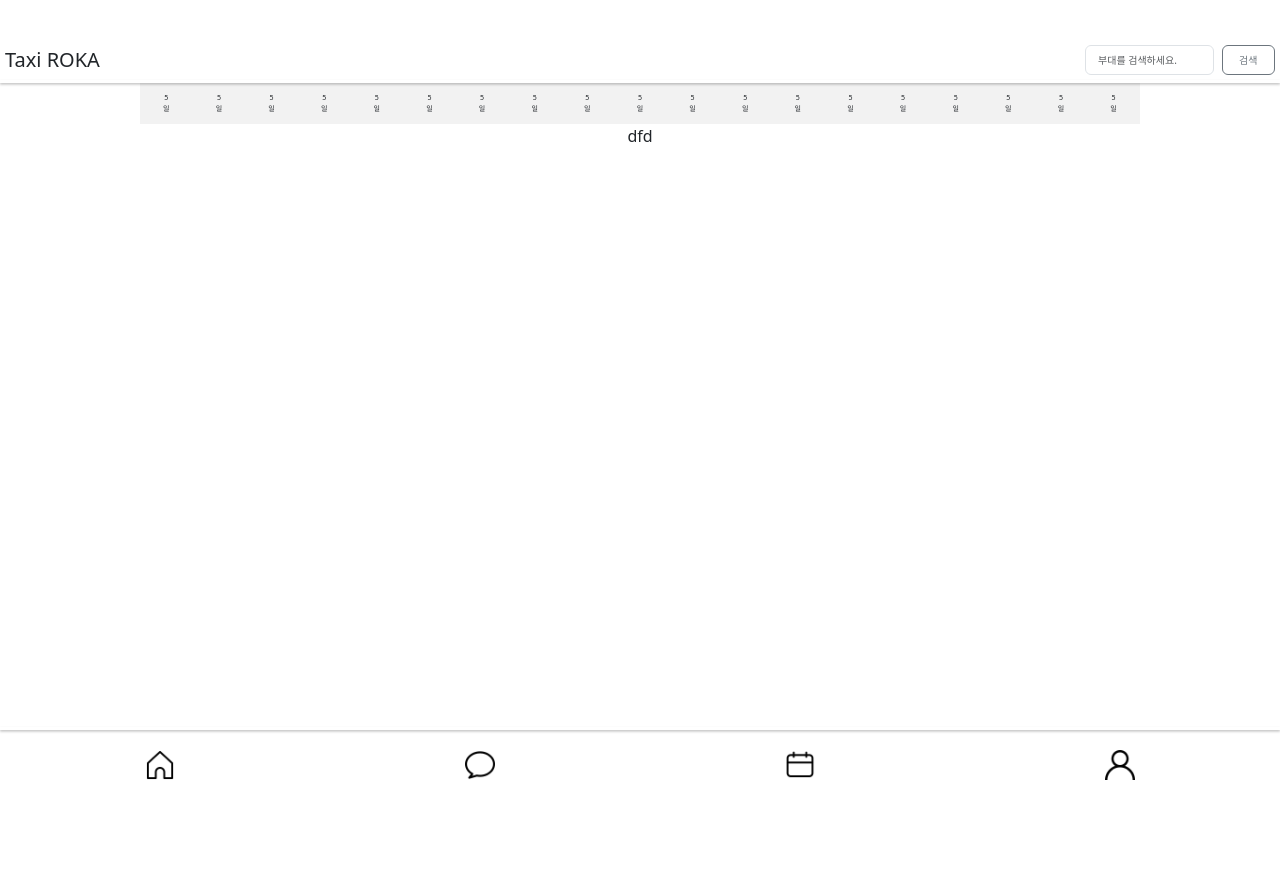
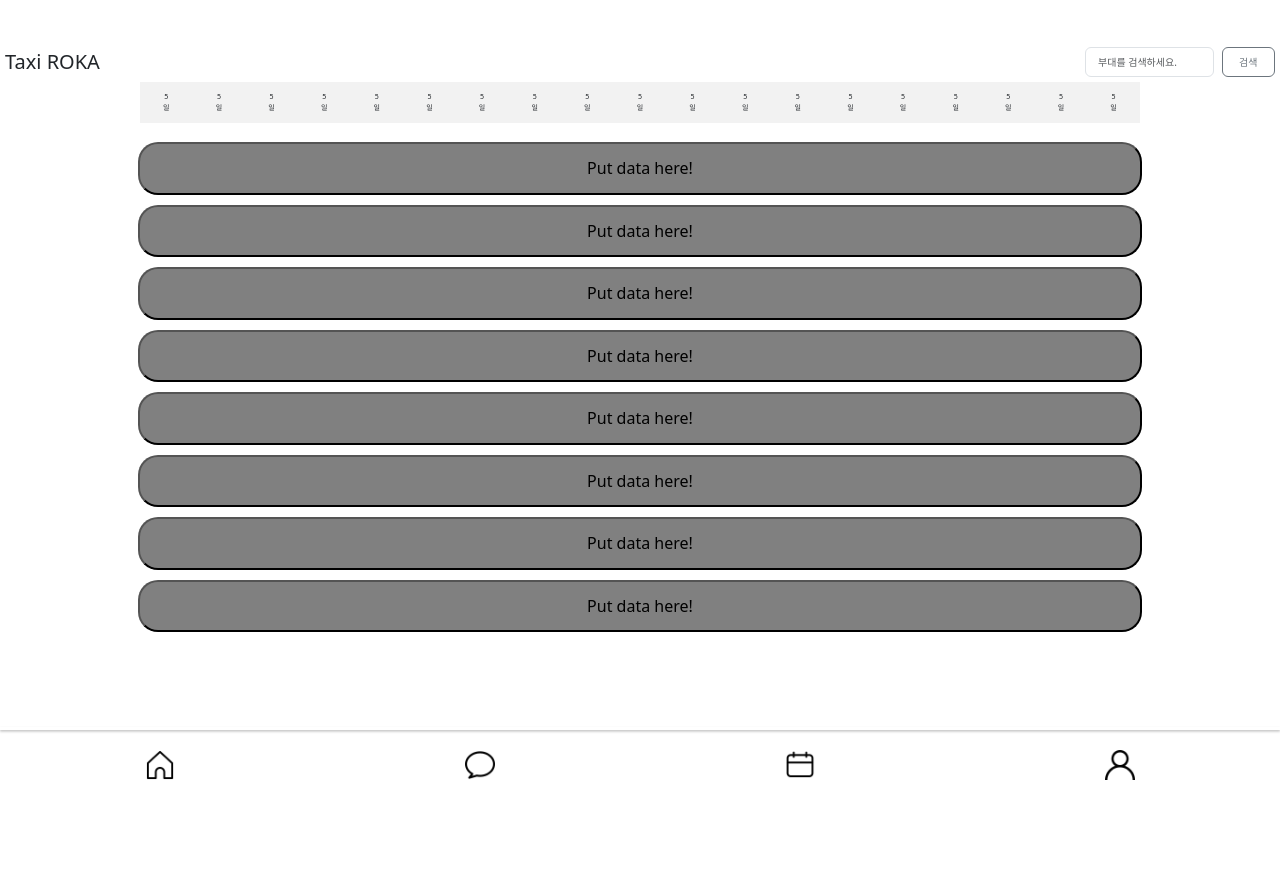
Before and after one commit to ROKATAXI/taxiRoka, a Django app: page /matching/ in a window 1280 px wide. Shown: the top 872 px of the page. Before the commit the page ends 780 px from the top, so only its background shows below. Run offline with Django 4.2, Linux system fonts and the light colour scheme.

Commit message:
style: matchinglist main화면 템플릿, 모달 구현

```diff
--- a/static/css/matching_list.css
+++ b/static/css/matching_list.css
@@ -2,6 +2,11 @@
     display: flex;
     flex-direction: column;
     justify-content: center;
+    margin-top: 132px;
+}
+
+.date-container {
+    margin-top: 82px;
 }
 
 .calendar-scroll-container {
@@ -46,11 +51,29 @@
 
 .matchingroom-container {
     display: flex;
+    gap: 10px;
     flex-direction: column;
     justify-content: center;
     align-items: center;
+
+    padding-top: 10px;
+    height: 500px;
+    overflow-y: auto;
 }
 
 .matching-room {
-    height: 100px;
+    height: 70px;
+    width: 90%;
+    background-color: gray;
+    border-radius: 20px;
 }
+
+
+.modal-dialog {
+    display: flex;
+    align-items: center;
+    justify-content: center;
+    height: 100%;
+    width: 240px;
+    margin: auto;
+}
--- a/static/css/style.css
+++ b/static/css/style.css
@@ -11,11 +11,12 @@ html, body {
     display: flex;
     justify-content: space-between;
     align-items: flex-end;
-    height: 80px;
+    height: 82px;
     width: 100%;
+    background-color: white;
 }
 .main-container {
-    margin-top: 83px;
+    margin-top: 82px;
 }
 
 
@@ -28,6 +29,7 @@ html, body {
     align-items: center;
     justify-content: center;
     height: 70px;
+    background-color: white;
 }
 .footer-items {
     width: 100%;
@@ -46,13 +48,6 @@ html, body {
     width: 30px;
 }
 
-.nav-hr {
-    border: none;
-    height: 3px;
-    box-shadow: 0 1.5px 2.5px black;
-    margin: 0 0 5px 0;
-}
-
 .footer-hr {
     border: none;
     height: 3px;
--- a/templates/base.html
+++ b/templates/base.html
@@ -24,7 +24,6 @@
                 </form>
             </div>
         </div>
-        <hr class="nav-hr">
     </nav>
     <div class="main-container">
         {% block content %}
--- a/templates/matching/matchinglist.html
+++ b/templates/matching/matchinglist.html
@@ -7,8 +7,8 @@
 {% endblock %}
 
 {% block content %}
-<div class="matchinglist-container">
-    <div class="container date-container">
+
+<div class="container date-container fixed-top">
     <!-- 날짜 -->
     <div class="row justify-content-center">
         <div class="calendar-scroll-container">
@@ -79,9 +79,47 @@
     <!-- <h1>메인 페이지</h1>
     <p>이곳에 메인 페이지 컨텐츠를 작성합니다.</p> -->
 </div>
+<div class="matchinglist-container">
     <div class="container matchingroom-container">
-        <div class="matching-room">
-            dfd
+        <!-- Button trigger modal -->
+        <button type="button" class="matching-room" data-bs-toggle="modal" data-bs-target="#exampleModal">
+            Put data here!
+        </button>
+        <button type="button" class="matching-room" data-bs-toggle="modal" data-bs-target="#exampleModal">
+            Put data here!
+        </button>
+        <button type="button" class="matching-room" data-bs-toggle="modal" data-bs-target="#exampleModal">
+            Put data here!
+        </button>
+        <button type="button" class="matching-room" data-bs-toggle="modal" data-bs-target="#exampleModal">
+            Put data here!
+        </button>
+        <button type="button" class="matching-room" data-bs-toggle="modal" data-bs-target="#exampleModal">
+            Put data here!
+        </button>
+        <button type="button" class="matching-room" data-bs-toggle="modal" data-bs-target="#exampleModal">
+            Put data here!
+        </button>
+        <button type="button" class="matching-room" data-bs-toggle="modal" data-bs-target="#exampleModal">
+            Put data here!
+        </button>
+        <button type="button" class="matching-room" data-bs-toggle="modal" data-bs-target="#exampleModal">
+            Put data here!
+        </button>
+
+        <!-- Modal -->
+        <div class="modal fade" id="exampleModal" tabindex="-1" aria-labelledby="exampleModalLabel" aria-hidden="true">
+            <div class="modal-dialog">
+                <div class="modal-content">
+                    <div class="modal-header">
+                        <h1 class="modal-title fs-5" id="exampleModalLabel">Modal title</h1>
+                        <button type="button" class="btn-close" data-bs-dismiss="modal" aria-label="Close"></button>
+                    </div>
+                    <div class="modal-footer">
+                        <button type="button" class="btn btn-primary">매칭 참여하기</button>
+                    </div>
+                </div>
+            </div>
         </div>
     </div>
 </div>
```
Also changed, not shown: templates/matching/dummy.txt (deleted). Lines whose indentation alone changed are shown as unchanged.
